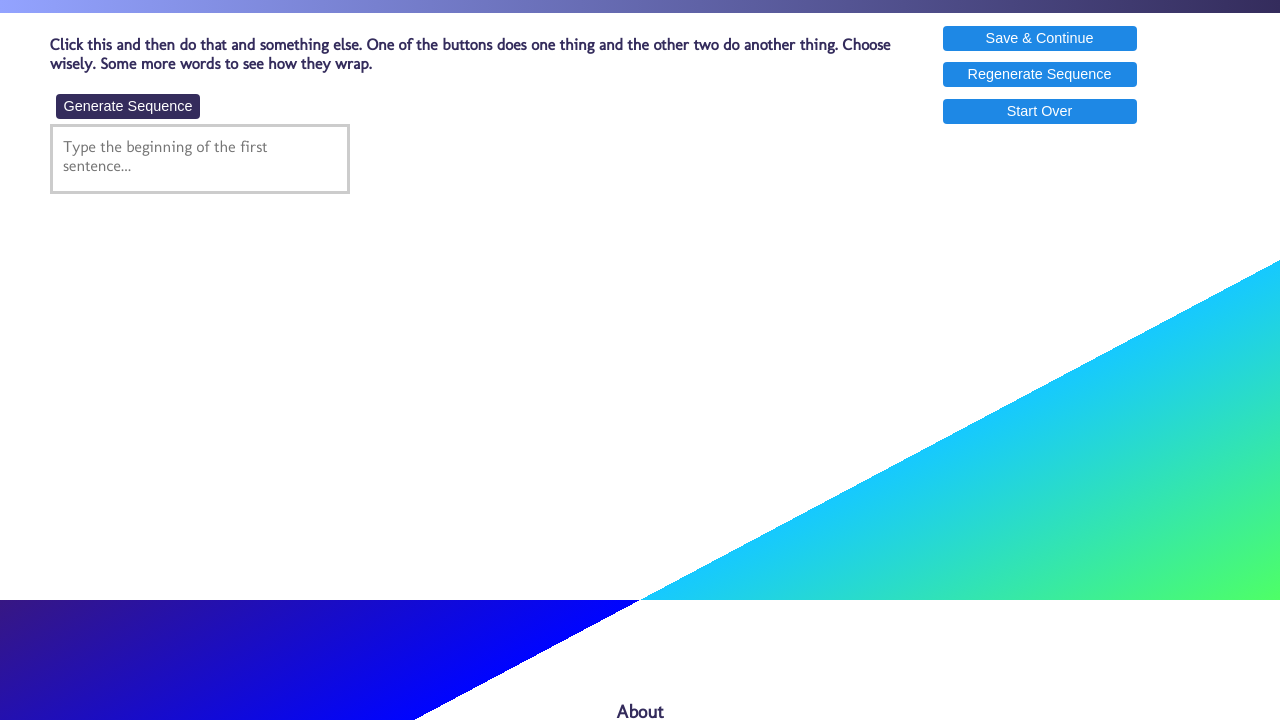
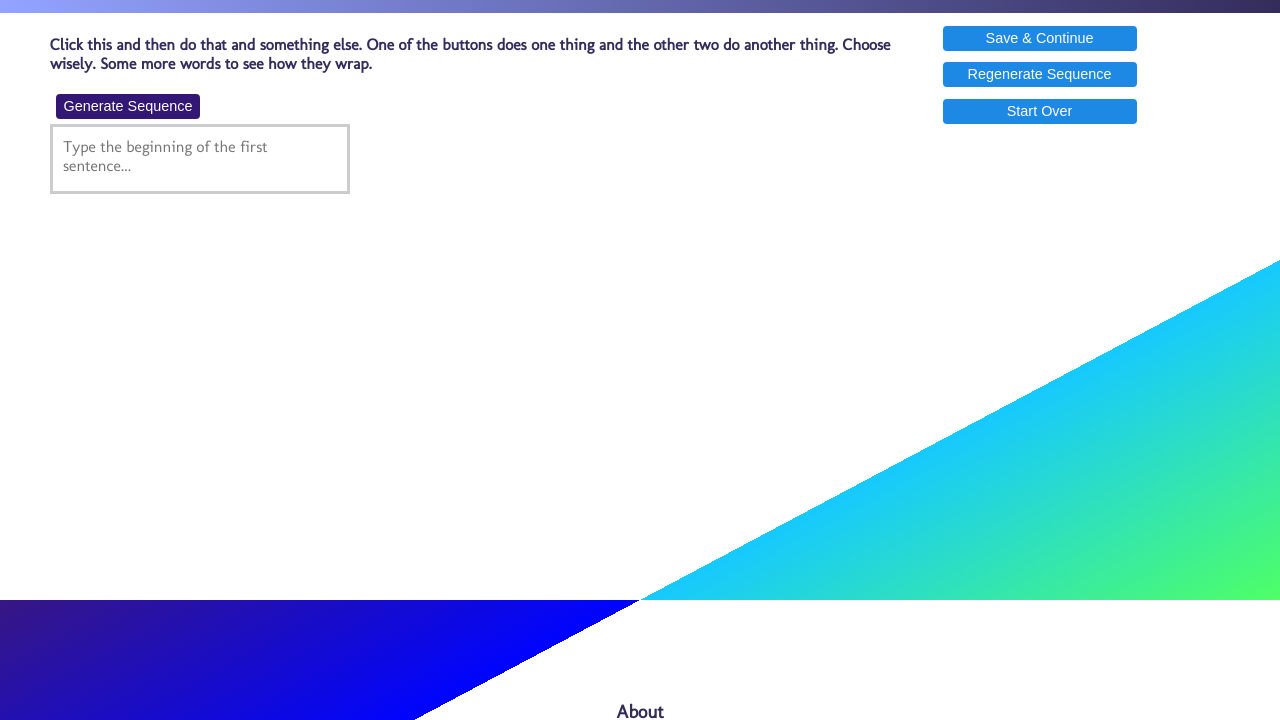
Before and after one commit to michaeljblum/MachineProust, a plain HTML site: page index.html in a window 1280 px wide. In both pictures the pointer is over the button "Generate Sequence". Shown: the part 80-800 px from the top of the page. Drawn offline with nearby package versions, Linux system fonts and the light colour scheme; a script that the page names is missing; a web font is replaced by a local one.

Commit message:
changed button color

```diff
--- a/style.css
+++ b/style.css
@@ -180,7 +180,7 @@ button {
 }
 
 .generate:hover {
-  background: #342c5c;
+  background: #331774;
 }
 
 .save-cont, .regen, .start-over  {
```
